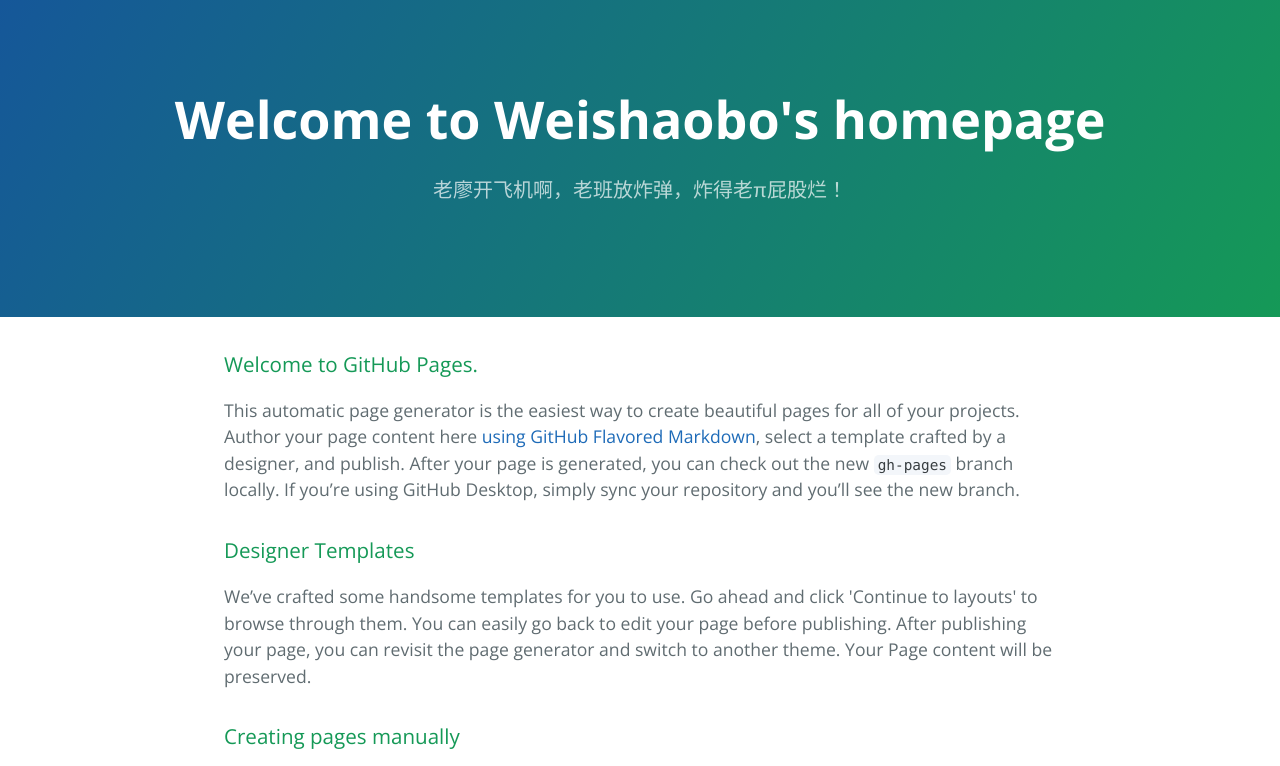
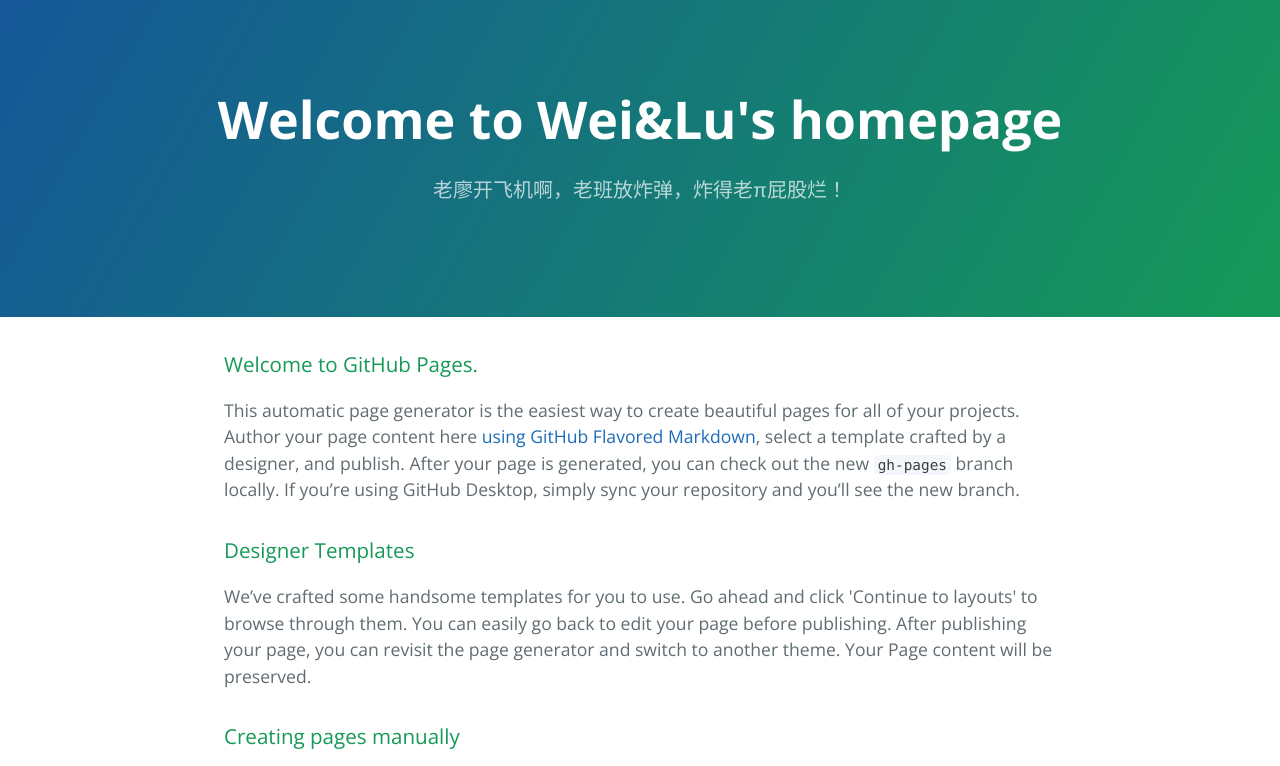
Before and after one commit to weishaobo/weishaobo.github.io, a plain HTML site: page index.html in a window 1280 px wide. Shown: the top 766 px of the page. Drawn offline with nearby package versions, Linux system fonts and the light colour scheme.

Commit message:
Update the index.html
Change Weishaobo's home to Wei&Lu's homepage.

```diff
--- a/index.html
+++ b/index.html
@@ -11,7 +11,7 @@
   </head>
   <body>
     <section class="page-header">
-      <h1 class="project-name">Welcome to Weishaobo's homepage</h1>
+      <h1 class="project-name">Welcome to Wei&Lu's homepage</h1>
       <h2 class="project-tagline">老廖开飞机啊，老班放炸弹，炸得老π屁股烂！</h2>
     </section>
 
```
